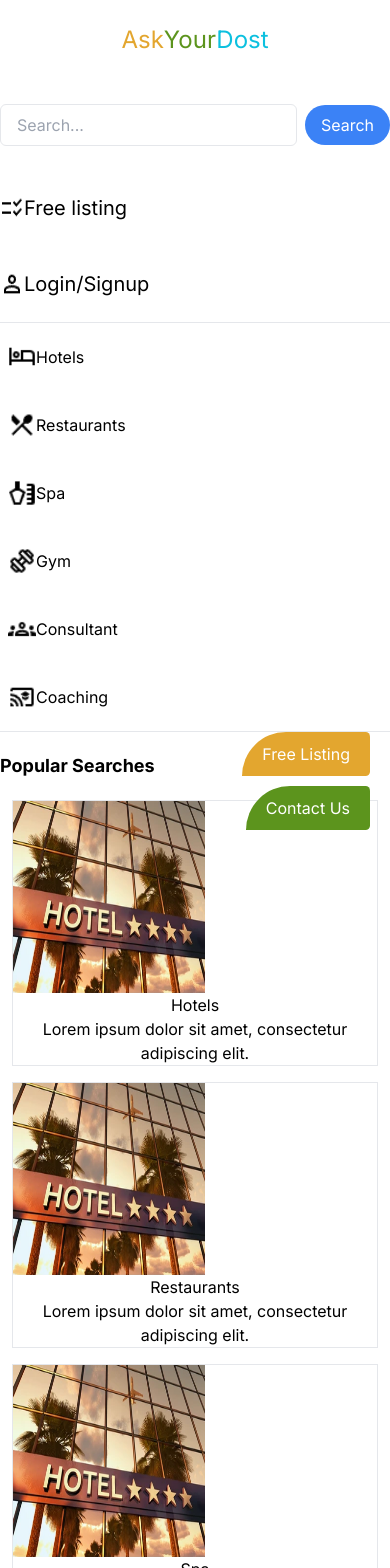
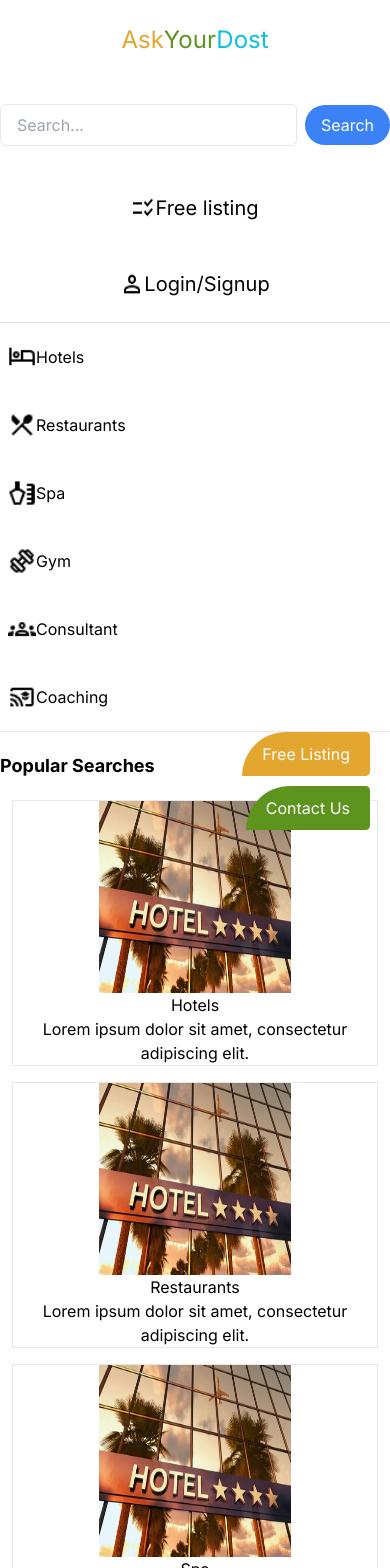
Before and after one commit to Terminator1601/AskYourDost, a Next.js app: page / in a window 390 px wide. Shown: the top 1568 px of the page. Built offline with nearby package versions, Linux system fonts and the light colour scheme; no server answers; the database is empty.

Commit message:
alligned the card image to center

```diff
--- a/components/Cards/HomepageCards.tsx
+++ b/components/Cards/HomepageCards.tsx
@@ -12,7 +12,7 @@ const Cards: React.FC<CardsProps> = ({ title, imageUrl, description }) => {
   return (
     <>
       <div className="text-center border">
-        <img src={imageUrl} alt={title} className=" w-48 h-48"/>
+        <img src={imageUrl} alt={title} className=" w-48 h-48 mx-auto d-block"/>
         <h2>{title}</h2>
         <p>{description}</p>
       </div>
--- a/components/Footer/Footer.tsx
+++ b/components/Footer/Footer.tsx
@@ -9,9 +9,9 @@ const Footer: React.FC = () => {
         {/* Column 1 - Image */}
         <div className="w-full sm:w-1/2 md:w-1/4 lg:w-1/4 xl:w-1/4 mb-4">
           <img
-            src="/path/to/your/image.png" // Replace with the actual path to your image
+            src="/images/favicon.ico" // Replace with the actual path to your image
             alt="Footer Logo"
-            className="max-w-full h-auto"
+            className="max-w-full h-auto w-56 text-center"
           />
         </div>
 
--- a/components/Header/Header.tsx
+++ b/components/Header/Header.tsx
@@ -67,13 +67,13 @@ const Header: React.FC = () => {
         </form>
       </div>
       <a href="/freeListing">
-        <div className="text-center md:text-left px-0 py-6  text-xl md:col-span-2 flex">
+        <div className="justify-center md:text-left px-0 py-6  text-xl md:col-span-2 flex">
           <img src="/images/freelisting-icon.png" alt="freelisting" />
           Free listing
         </div>
       </a>
       <a href="/Login">
-        <div className="text-center md:text-left px-0 py-6  text-xl md:col-span-2 flex">
+        <div className="justify-center md:text-left px-0 py-6  text-xl md:col-span-2 flex">
           <img src="/images/login-icon.png" alt="login icon" className="text-center justify-center" />
           Login/Signup
         </div>
--- a/components/Navbar/Navbar.tsx
+++ b/components/Navbar/Navbar.tsx
@@ -10,7 +10,7 @@ interface NavItemProps {
 const NavItem: React.FC<NavItemProps> = ({ icon, text }) => (
   <div className="text-center items-center py-3">
     <Link href={`/SearchResults?query=${encodeURIComponent(text)}`}>
-      <div className="text-center items-center flex">
+      <div className="text-center items-center flex ">
         <img
           src={icon}
           alt={text}
--- a/components/PopularSearches/PopularSearches.tsx
+++ b/components/PopularSearches/PopularSearches.tsx
@@ -8,7 +8,10 @@ const PopularSearches = () => {
       <div className="text-lg font-bold pb-5">Popular Searches</div>
       <div className="grid grid-cols-1 sm:grid-cols-2 md:grid-cols-3 lg:grid-cols-4 xl:grid-cols-6 gap-4 text-center">
         {popularSectionData.map((item, index) => (
-          <a href="/" key={index}>
+          <a
+            href={`/SearchResults?query=${encodeURIComponent(item.title || "")}`}
+            key={index}
+          >
             <div className="px-3 text-center">
               <Cards
                 title={item.title}
```
Also changed, not shown: app/page.tsx (line endings or trailing spaces), 1 other file (tests, documents, lock files or other folders).
